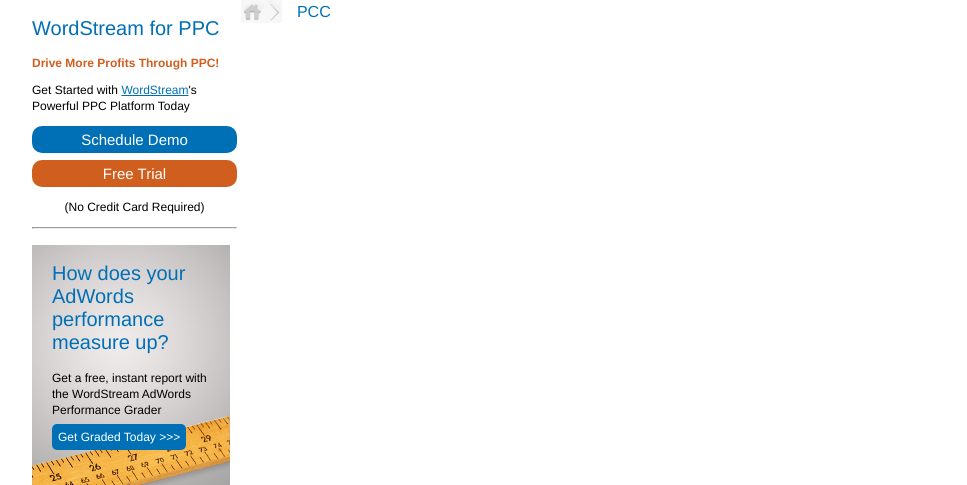
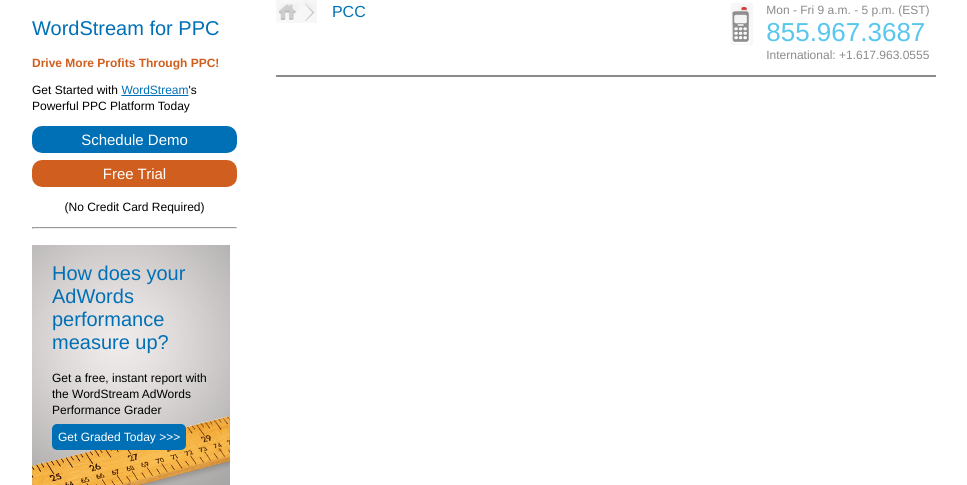
Before and after one commit to Hollyw00d/codingDojoSmallProjects, a PHP site: page / in a window 1280 px wide. Shown: the part 160-645 px from the top of the page, without its empty margins (138-1105 px from the left). Run offline with PHP 8.4, Linux system fonts and the light colour scheme.

Commit message:
bread crumbs and phone number done

```diff
--- a/cs10_css-and-css3/assignment_wordstream/css/styles.css
+++ b/cs10_css-and-css3/assignment_wordstream/css/styles.css
@@ -444,6 +444,11 @@
     text-align: center;
 }
 
+.inline {
+    display: inline-block;
+    vertical-align: top;
+}
+
 body {
     font-family: Helvetica, Arial, sans-serif;
 }
@@ -641,11 +646,14 @@
     display: inline-block;
     min-height: 250px;
     vertical-align: top;
+    padding: 0 0 0 35px;
 }
     #bread-crumbs-with-phone {
         display: block;
         width: 100%;
         height: 75px;
+        border: 1px solid #8b8b8b;
+        border-width: 0 0 2px 0;
     }
 
     #bread-crumbs {
@@ -653,6 +661,7 @@
         width: 100px;
         height: 23px;
         line-height: 23px;
+        vertical-align: top;
     }
 
     #bread-crumbs a {
@@ -670,3 +679,23 @@
         vertical-align: top;
         padding: 0 10px 0 0;
     }
+
+    #phone {
+        width: 205px;
+        height: 65px;
+        display: inline-block;
+        color: #8b8b8b;
+        font-size: 12px;
+        padding: 0 0 0 350px;
+    }
+
+    #phone img {
+        vertical-align: top;
+        text-align: left;
+        padding: 0 10px 0 0;
+    }
+
+    #big-phone {
+        color: #57c7ed;
+        font-size: 26px;
+    }
--- a/cs10_css-and-css3/assignment_wordstream/index.html
+++ b/cs10_css-and-css3/assignment_wordstream/index.html
@@ -52,14 +52,26 @@
     <div id="content">
 
         <div id="bread-crumbs-with-phone">
+
+
+
+
             <div id="bread-crumbs">
                 <img src="images/home_button.png" width="41" height="23" /> <a href="#">PCC</a>
             </div>
 
+            <div id="phone">
+                <div class="inline">
+                    <img src="images/phone.png" width="22" height="42" /></div>
 
-            <div id="phone">
+                <div class="inline">
+                    Mon - Fri 9 a.m. - 5 p.m. (EST)<br />
+                    <span id="big-phone">855.967.3687</span><br />
+                    International: +1.617.963.0555
+                </div>
+            </div>
 
-            </div>
+
         </div>
 
 
```
